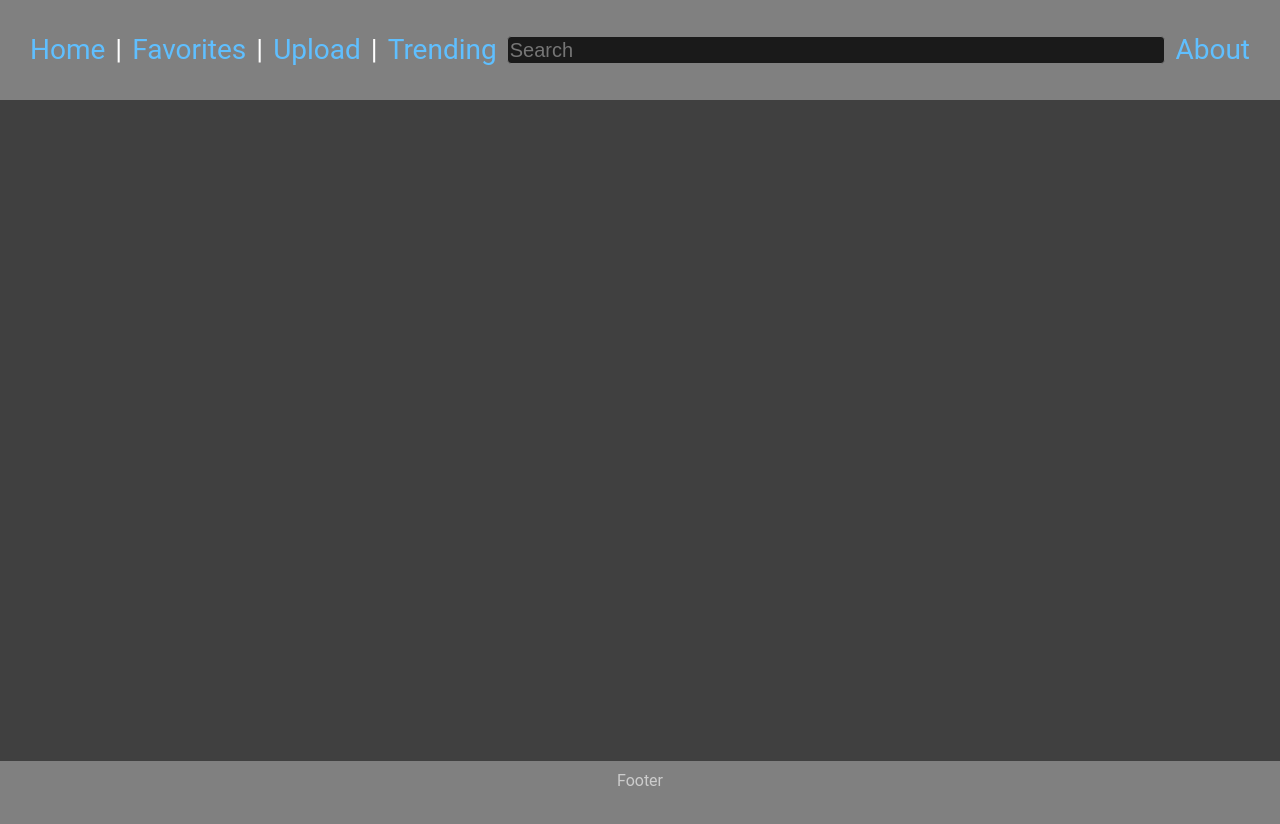
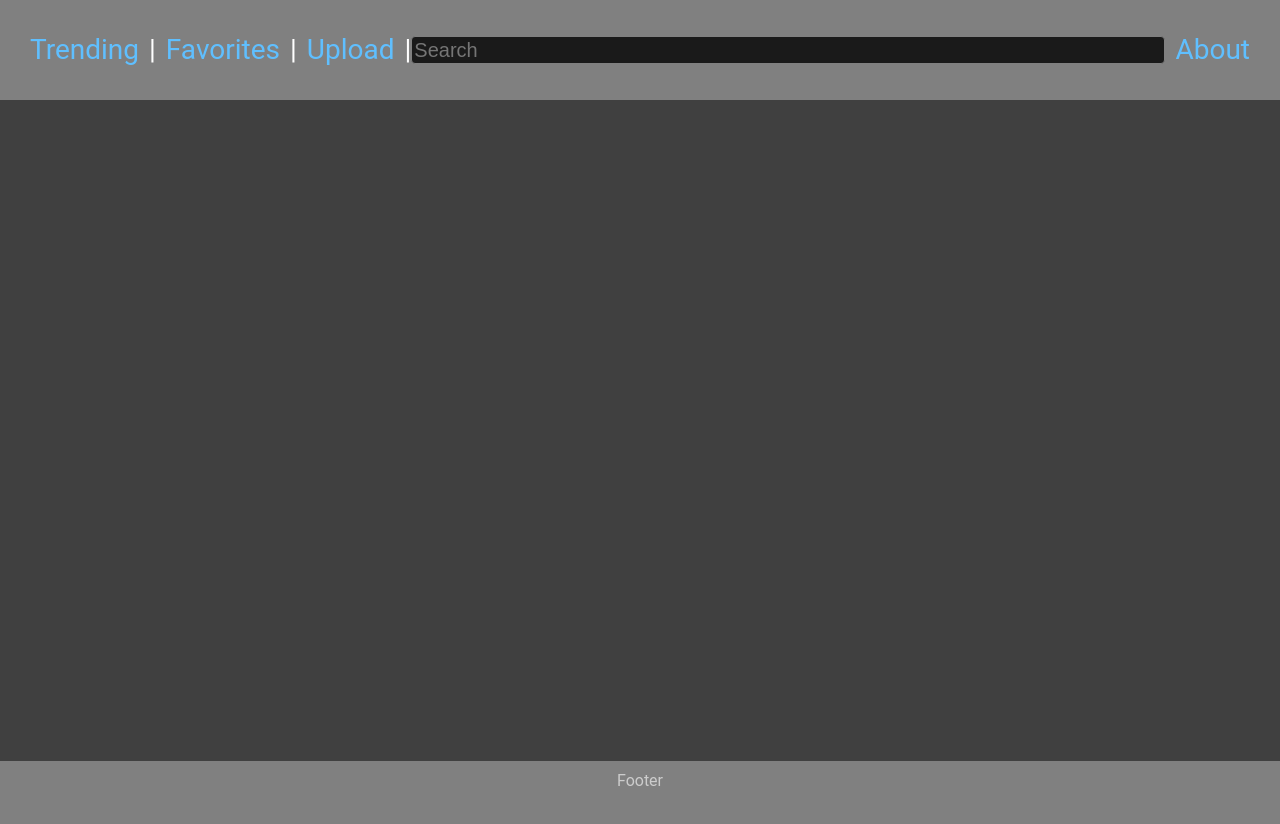
Before and after one commit to WebTeamWorkProject/.github, a website with bundled scripts: page main/index.html in a window 1280 px wide. Shown: the top 824 px of the page. Built offline with nearby package versions, Linux system fonts and the light colour scheme; no server answers; files whose address does not match are found by name.

Commit message:
Trending

```diff
--- a/main/index.html
+++ b/main/index.html
@@ -12,10 +12,9 @@
   <div id="app">
     <header></header>
     <nav>
-      <a href="#" class="nav-link" data-page="home" id="home-link">Home</a> |
+      <a href="#" class="nav-link" data-page="home" id="home-link">Trending</a> |
       <a href="#" class="nav-link" data-page="categories">Favorites</a> |
       <a href="#" class="nav-link" data-page="favorites">Upload</a> |
-      <a href="#" class="nav-link" data-page="trending">Trending</a>
       <input id="search" type="text" placeholder="Search">
       <a href="#" class="nav-link" data-page="about">About</a>
     </nav>
```
